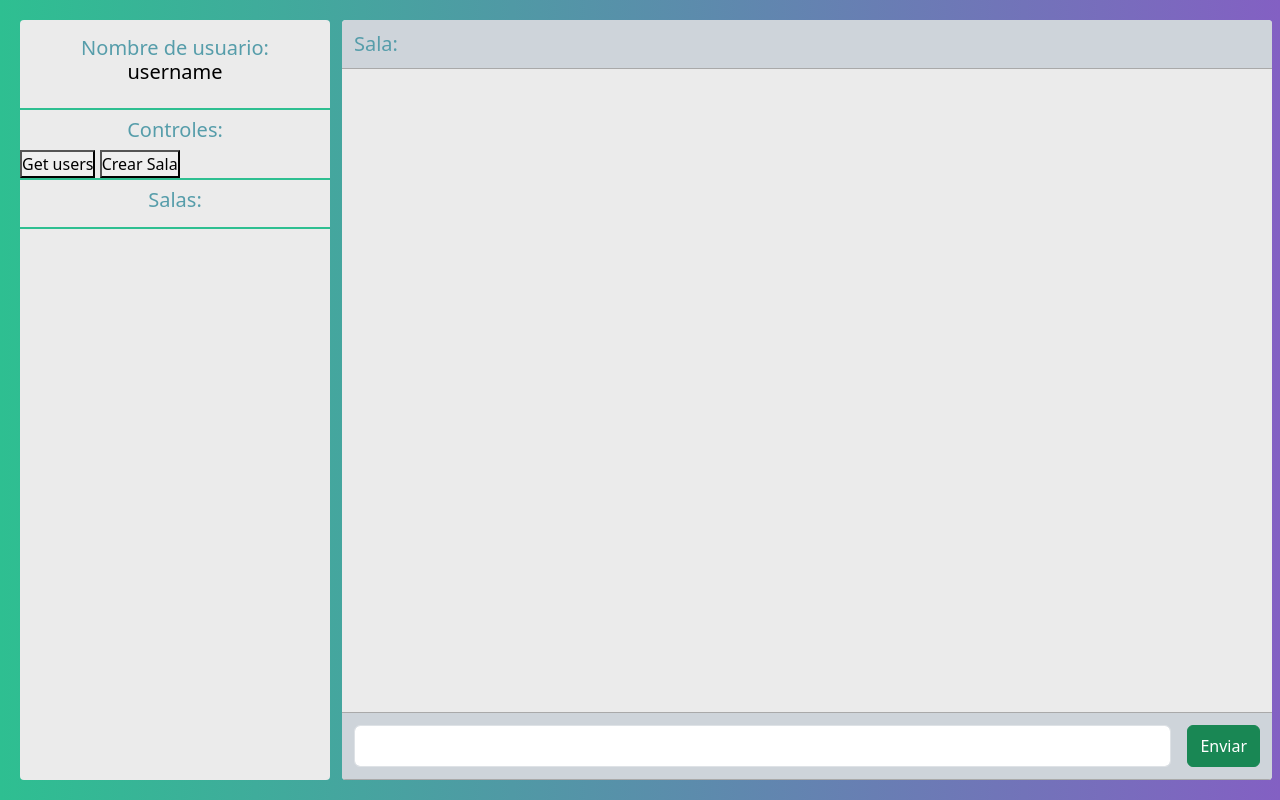
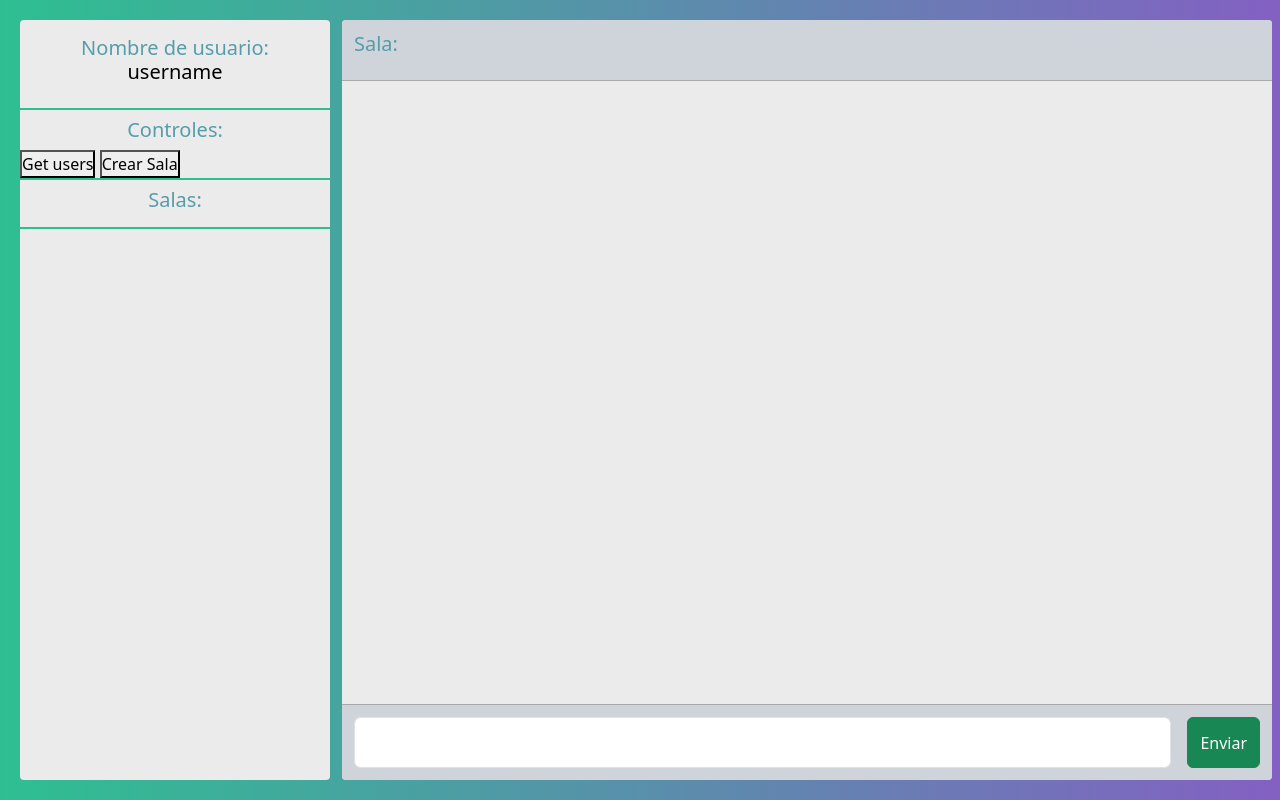
Before and after one commit to enriquemdev/cs50w-project2, a Flask app: page / in a window 1280 px wide. Run offline with Flask 3, Linux system fonts and the light colour scheme.

Commit message:
Kept going with chat ui

```diff
--- a/static/index.css
+++ b/static/index.css
@@ -95,12 +95,13 @@ html, body {
     font-weight: 600;
 }
 
-#chatTitleContainer, #chatSendContainer
+#chatTitleContainer
 {
-    margin-top: -16px;
+    /* margin-top: -16px;
     margin-left: -16px;
-    margin-right: -16px;
+    margin-right: -16px; */
     border-bottom: solid darkgray 1.2px;
+    min-height: 8%;
 }
 
 #chatTitleContainer > h5
@@ -110,10 +111,23 @@ html, body {
 }
 
 #chatSendContainer {
+    min-height: 10%;
     padding: 12px;
     border-top: solid darkgray 1.2px;
+    margin: 0;
 }
 
-/* #chatSendContainer > input, #chatSendContainer > button{
-    border-radius: 4px;
-} */
+#chatContainer {
+    padding-bottom: 0 !important;
+    overflow-x: hidden; /* Hide horizontal scrollbar */
+
+    /* Estos dos de abajo para poderle dar al contenedor de los mensajes un height en base al tamaño disponible */
+    display: flex;
+    flex-direction: column; /* flex direction column para dar el tamaño verticalmente */
+}
+
+#messagesContainer {
+    /* Le damos flex grow al contenedor de los mensajes para que este sea el que crezca en base al tamaño disponible de su contenedor */
+    /* Recordar que tiene arriba el nombre de la sala y abajo los controles para enviar mensajes */
+    flex-grow: 1;
+}
--- a/templates/index.html
+++ b/templates/index.html
@@ -42,25 +42,29 @@
 
 
 
-               <!-- Contenido con scroll interno -->
-            <!-- <p>En resumen, la instalación de servicios de datos y procesamiento es un paso crítico en la implementación de sistemas de información modernos. Es importante comprender los requisitos del sistema y descargar e instalar los servicios adecuados. La configuración cuidadosa y la integración con otros componentes del sistema de información son esenciales para garantizar que los servicios de datos y procesamiento funcionen correctamente. Las pruebas y la documentación son críticas para garantizar que el sistema de información funcione sin problemas y proporcione los resultados esperados.</p>
-            <p>En resumen, la instalación de servicios de datos y procesamiento es un paso crítico en la implementación de sistemas de información modernos. Es importante comprender los requisitos del sistema y descargar e instalar los servicios adecuados. La configuración cuidadosa y la integración con otros componentes del sistema de información son esenciales para garantizar que los servicios de datos y procesamiento funcionen correctamente. Las pruebas y la documentación son críticas para garantizar que el sistema de información funcione sin problemas y proporcione los resultados esperados.</p>
-            <p>En resumen, la instalación de servicios de datos y procesamiento es un paso crítico en la implementación de sistemas de información modernos. Es importante comprender los requisitos del sistema y descargar e instalar los servicios adecuados. La configuración cuidadosa y la integración con otros componentes del sistema de información son esenciales para garantizar que los servicios de datos y procesamiento funcionen correctamente. Las pruebas y la documentación son críticas para garantizar que el sistema de información funcione sin problemas y proporcione los resultados esperados.</p>
-            <p>En resumen, la instalación de servicios de datos y procesamiento es un paso crítico en la implementación de sistemas de información modernos. Es importante comprender los requisitos del sistema y descargar e instalar los servicios adecuados. La configuración cuidadosa y la integración con otros componentes del sistema de información son esenciales para garantizar que los servicios de datos y procesamiento funcionen correctamente. Las pruebas y la documentación son críticas para garantizar que el sistema de información funcione sin problemas y proporcione los resultados esperados.</p>
-            <p>En resumen, la instalación de servicios de datos y procesamiento es un paso crítico en la implementación de sistemas de información modernos. Es importante comprender los requisitos del sistema y descargar e instalar los servicios adecuados. La configuración cuidadosa y la integración con otros componentes del sistema de información son esenciales para garantizar que los servicios de datos y procesamiento funcionen correctamente. Las pruebas y la documentación son críticas para garantizar que el sistema de información funcione sin problemas y proporcione los resultados esperados.</p> -->
-
-
           </div>
 
-          <div class="col-9 scrollable-element p-3 position-relative" id="chatContainer">
+          <div class="col-9 scrollable-element position-relative" id="chatContainer">
 
-            <div id="chatTitleContainer" class="bg-dark-subtle">
+            <div id="chatTitleContainer" class="bg-dark-subtle position-sticky top-0">
               <h5 class="text-left d_blue_text">Sala:
                 <span id="room_title" class="text-black"></span>
               </h5>
             </div>
 
-            <div id="chatSendContainer" class="bg-dark-subtle position-absolute bottom-0 w-100 d-flex">
+            <div id="messagesContainer" class="p-3">
+              <!-- Contenido con scroll interno -->
+              <!-- <p>En resumen, la instalación de servicios de datos y procesamiento es un paso crítico en la implementación de sistemas de información modernos. Es importante comprender los requisitos del sistema y descargar e instalar los servicios adecuados. La configuración cuidadosa y la integración con otros componentes del sistema de información son esenciales para garantizar que los servicios de datos y procesamiento funcionen correctamente. Las pruebas y la documentación son críticas para garantizar que el sistema de información funcione sin problemas y proporcione los resultados esperados.</p>
+              <p>En resumen, la instalación de servicios de datos y procesamiento es un paso crítico en la implementación de sistemas de información modernos. Es importante comprender los requisitos del sistema y descargar e instalar los servicios adecuados. La configuración cuidadosa y la integración con otros componentes del sistema de información son esenciales para garantizar que los servicios de datos y procesamiento funcionen correctamente. Las pruebas y la documentación son críticas para garantizar que el sistema de información funcione sin problemas y proporcione los resultados esperados.</p>
+              <p>En resumen, la instalación de servicios de datos y procesamiento es un paso crítico en la implementación de sistemas de información modernos. Es importante comprender los requisitos del sistema y descargar e instalar los servicios adecuados. La configuración cuidadosa y la integración con otros componentes del sistema de información son esenciales para garantizar que los servicios de datos y procesamiento funcionen correctamente. Las pruebas y la documentación son críticas para garantizar que el sistema de información funcione sin problemas y proporcione los resultados esperados.</p>
+              <p>En resumen, la instalación de servicios de datos y procesamiento es un paso crítico en la implementación de sistemas de información modernos. Es importante comprender los requisitos del sistema y descargar e instalar los servicios adecuados. La configuración cuidadosa y la integración con otros componentes del sistema de información son esenciales para garantizar que los servicios de datos y procesamiento funcionen correctamente. Las pruebas y la documentación son críticas para garantizar que el sistema de información funcione sin problemas y proporcione los resultados esperados.</p>
+              <p>En resumen, la instalación de servicios de datos y procesamiento es un paso crítico en la implementación de sistemas de información modernos. Es importante comprender los requisitos del sistema y descargar e instalar los servicios adecuados. La configuración cuidadosa y la integración con otros componentes del sistema de información son esenciales para garantizar que los servicios de datos y procesamiento funcionen correctamente. Las pruebas y la documentación son críticas para garantizar que el sistema de información funcione sin problemas y proporcione los resultados esperados.</p>
+   -->
+            </div>
+
+
+              <!-- End of chat ui  -->
+            <div id="chatSendContainer" class="bg-dark-subtle position-sticky bottom-0 d-flex">
               <input class="flex-grow-1 p-2 form-control me-3" type="text">
               <button class="btn btn-success">Enviar</button>
             </div>
```
